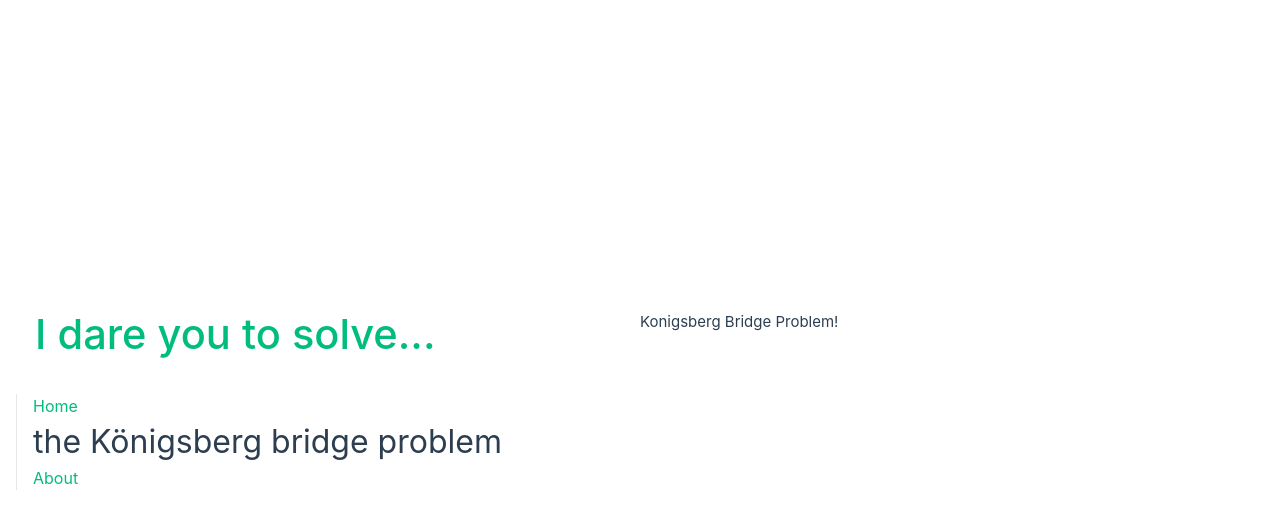
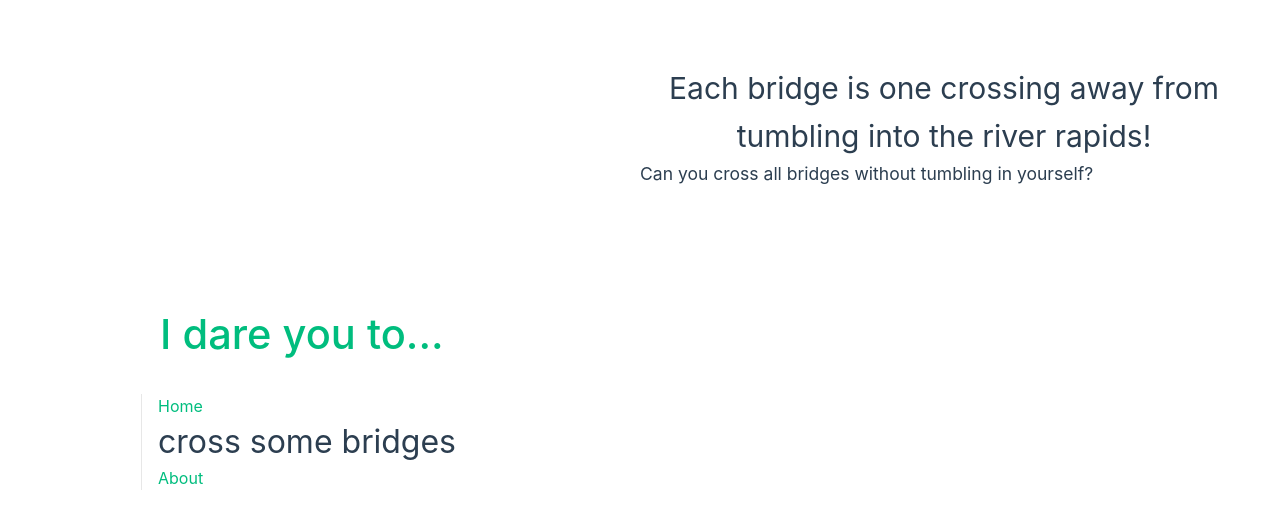
Before and after one commit to br-Chan/Impossible-Puzzles, a Vue app: page /konigsberg in a window 1280 px wide. Shown: the top 528 px of the page. Built offline with nearby package versions, Linux system fonts and the light colour scheme.

Commit message:
feat: build up Konigsberg page with puzzle component

```diff
--- a/src/App.vue
+++ b/src/App.vue
@@ -7,17 +7,18 @@ import { RouterLink, RouterView } from "vue-router";
         <!-- <img alt="Vue logo" class="logo" src="@/assets/logo.svg" width="125" height="125" /> -->
 
         <div class="wrapper">
-            <h1 class="green">I dare you to solve...</h1>
+            <h1 class="green">I dare you to...</h1>
 
             <nav>
                 <RouterLink to="/">Home</RouterLink>
-                <RouterLink to="/konigsberg">the Königsberg bridge problem</RouterLink>
+                <RouterLink to="/konigsberg">cross some bridges</RouterLink>
                 <RouterLink to="/about">About</RouterLink>
             </nav>
         </div>
     </header>
-
-    <RouterView />
+    <div class="view">
+        <RouterView />
+    </div>
 </template>
 
 <style scoped>
@@ -62,6 +63,10 @@ nav a {
     border-bottom-right-radius: calc(infinity * 1px);
 }
 
+.view {
+    margin-top: 4rem;
+}
+
 @media (min-width: 1024px) {
     header {
         display: flex;
@@ -77,6 +82,7 @@ nav a {
         display: flex;
         place-items: flex-start;
         flex-wrap: wrap;
+        margin-left: 125px;
     }
 
     nav {
--- /dev/null
+++ b/src/components/konigsberg/KonigsbergPuzzle.vue
@@ -0,0 +1,10 @@
+<script setup lang="ts"></script>
+
+<template>
+    <div>
+        <h1>Each bridge is one crossing away from tumbling into the river rapids!</h1>
+        <h3>Can you cross all bridges without tumbling in yourself?</h3>
+    </div>
+</template>
+
+<style></style>
--- a/src/views/KonigsbergView.vue
+++ b/src/views/KonigsbergView.vue
@@ -1,6 +1,25 @@
 <script setup lang="ts">
+import { ref } from "vue";
+import KonigsbergPuzzle from "../components/konigsberg/KonigsbergPuzzle.vue";
+
+const stage = ref(0);
 </script>
 
 <template>
-    <main>Konigsberg Bridge Problem!</main>
+    <div class="konigsberg">
+        <KonigsbergPuzzle />
+    </div>
 </template>
+
+<style>
+h1 {
+    text-align: center;
+}
+
+@media (min-width: 1024px) {
+    .konigsberg {
+        min-height: 100vh;
+        display: flex;
+    }
+}
+</style>
```
